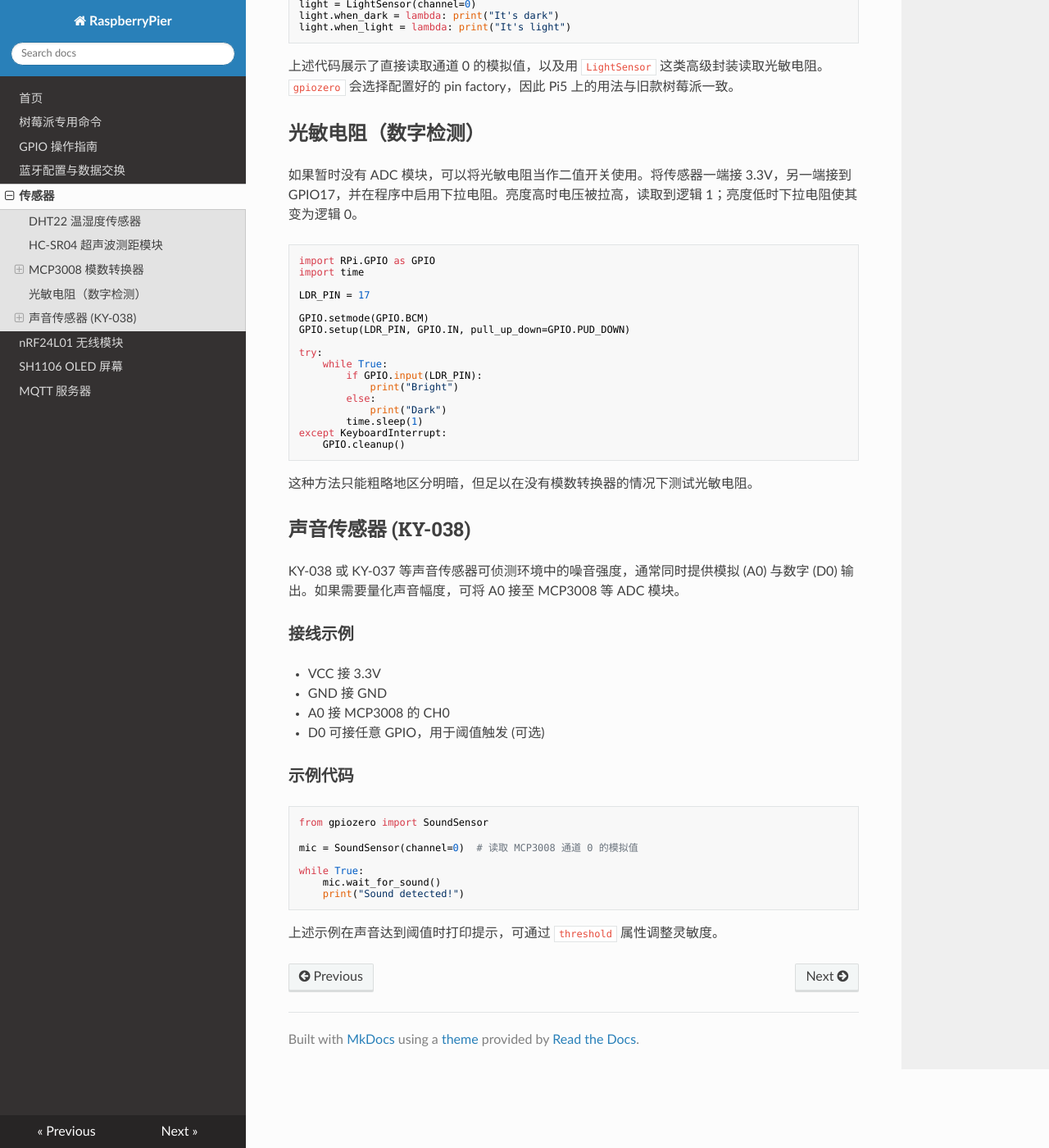
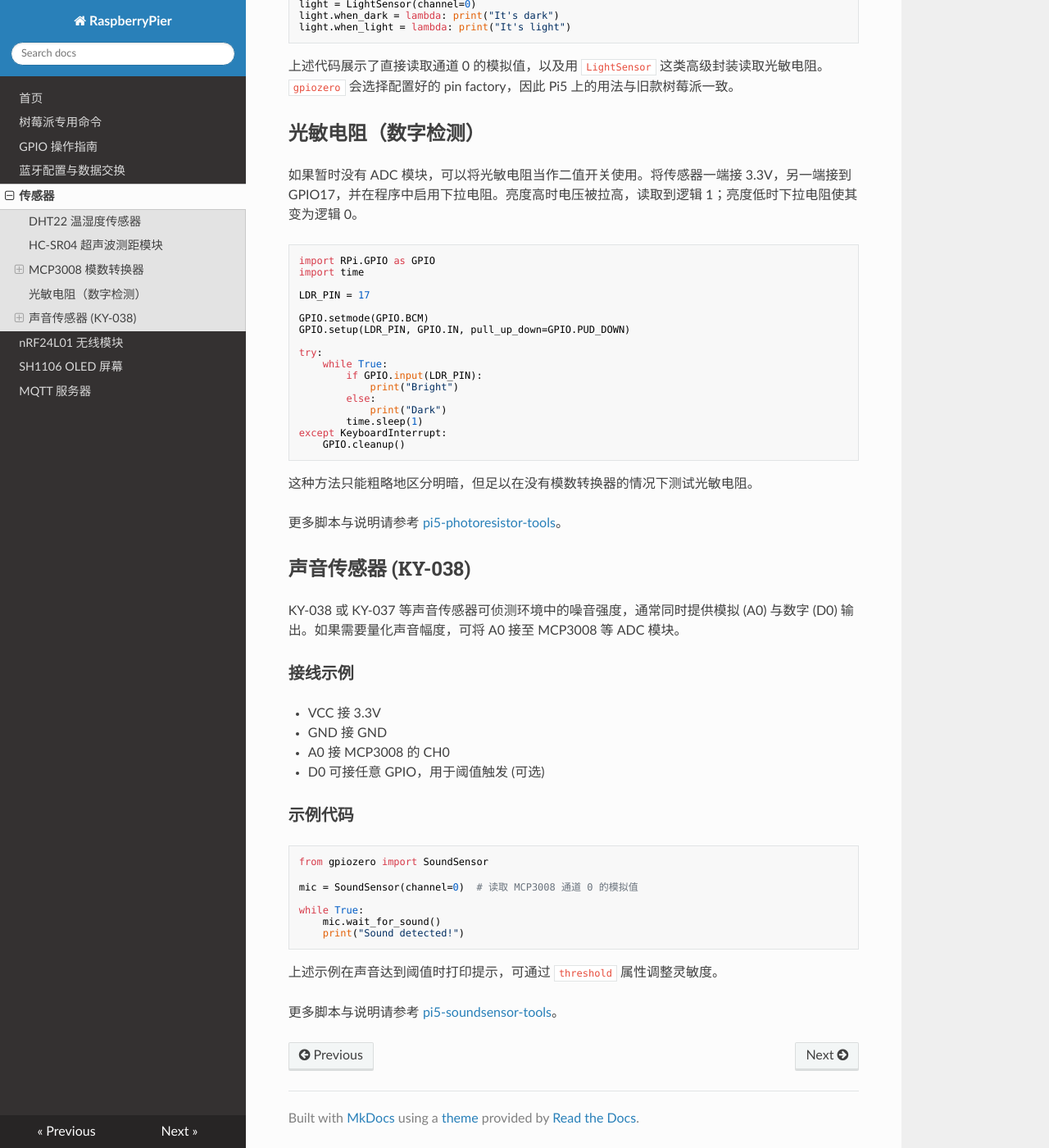
Before and after one commit to SwartzMss/RaspberryPier, an MkDocs documentation site: the page built from docs/sensors.md, in a window 1280 px wide and 1400 px high, scrolled down 2193 px. Shown: the whole window at 82% size. Built offline with MkDocs 1.6.1, drawn with Linux system fonts in a browser that asks for light colours; nearby versions of some CDN libraries.

Commit message:
Add external repo links

````diff
--- a/docs/sensors.md
+++ b/docs/sensors.md
@@ -140,6 +140,8 @@ except KeyboardInterrupt:
 
 这种方法只能粗略地区分明暗，但足以在没有模数转换器的情况下测试光敏电阻。
 
+更多脚本与说明请参考 [pi5-photoresistor-tools](https://github.com/SwartzMss/pi5-photoresistor-tools)。
+
 ## 声音传感器 (KY-038)
 
 KY-038 或 KY-037 等声音传感器可侦测环境中的噪音强度，通常同时提供模拟 (A0) 与数字 (D0) 输出。如果需要量化声音幅度，可将 A0 接至 MCP3008 等 ADC 模块。
@@ -164,3 +166,5 @@ while True:
 ```
 
 上述示例在声音达到阈值时打印提示，可通过 `threshold` 属性调整灵敏度。
+
+更多脚本与说明请参考 [pi5-soundsensor-tools](https://github.com/SwartzMss/pi5-soundsensor-tools)。
````
Also changed, not shown: docs/nrf24l01.md (+2 -0 lines), docs/oled.md (+2 -0 lines).
